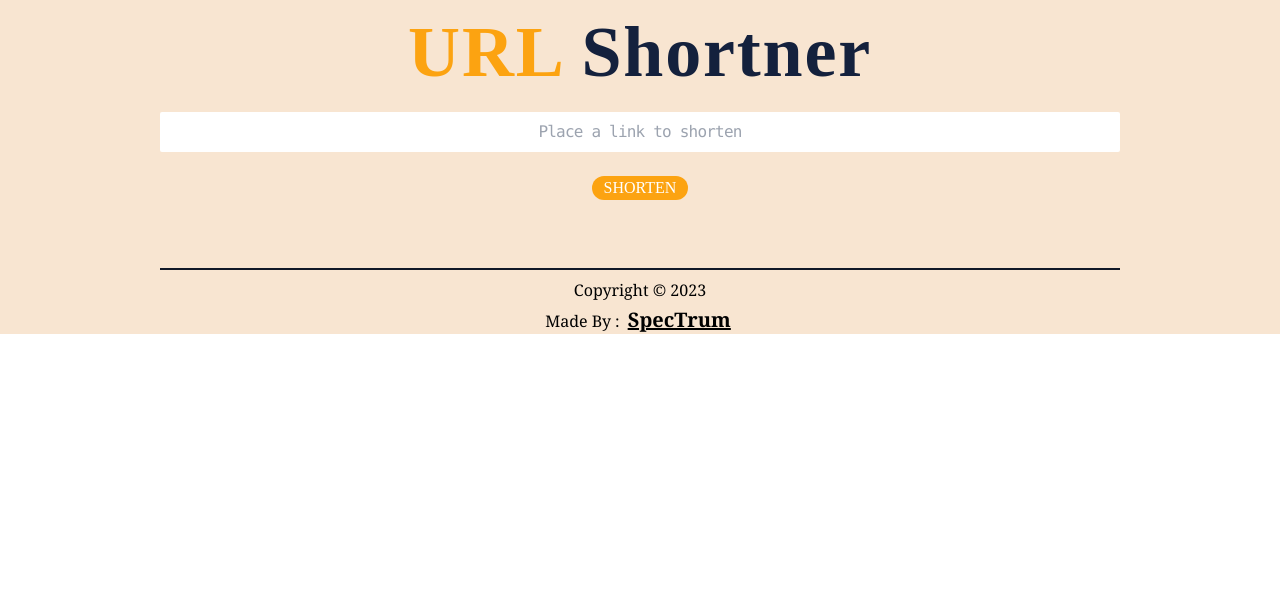
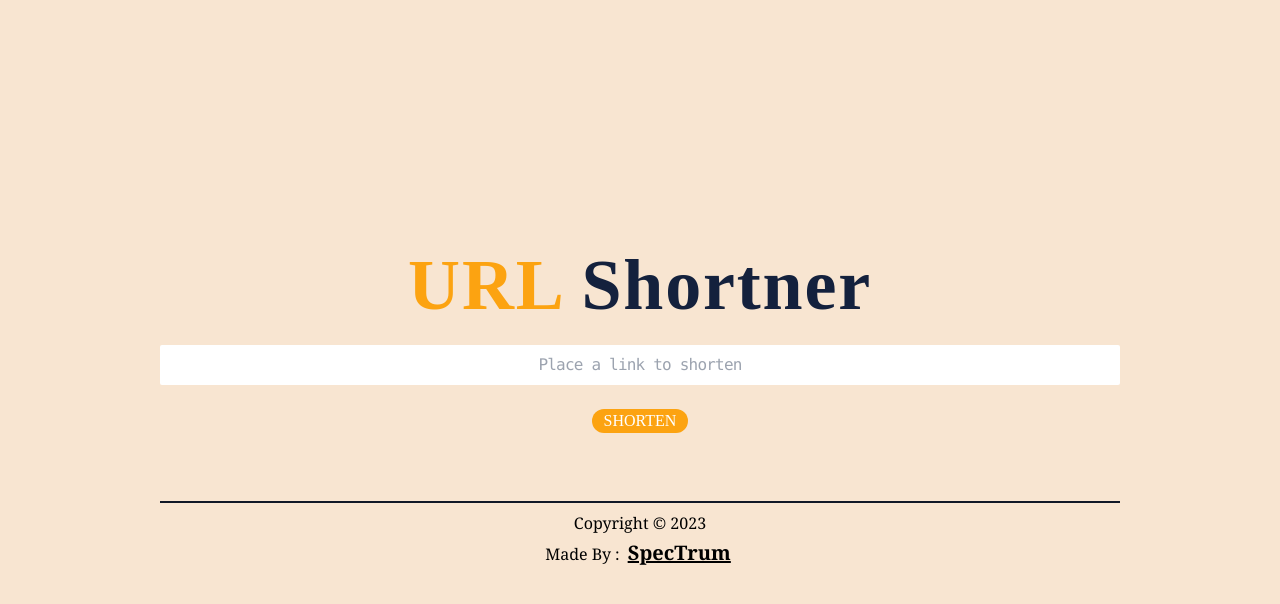
Before and after one commit to Annany2002/urlShortner, a React (Vite) app: page / in a window 1280 px wide. Shown: the top 604 px of the page. Built offline with nearby package versions, Linux system fonts and the light colour scheme; a web font is replaced by a local one.

Commit message:
some minor changes

```diff
--- a/src/App.jsx
+++ b/src/App.jsx
@@ -9,7 +9,7 @@ const App = () => {
   const [ data, setData ] = useState(JSON.parse(localStorage.getItem('data')) || [])
 
   return (
-    <div className='bg-[#f8e5d1] flex flex-col justify-center h-auto'>
+    <div className='bg-[#f8e5d1] flex flex-col justify-center h-auto min-h-screen'>
       <InputShortner
         setInputValue={setInputValue}
       />
--- a/src/InputShortner.jsx
+++ b/src/InputShortner.jsx
@@ -27,7 +27,7 @@ const InputShortner = ({ setInputValue }) => {
 			/>
 			<button
 				onClick={handleClick}
-				className="uppercase bg-[#fca311] text-white border-none outline-none px-3 rounded-xl my-4 hover:bg-orange-300 hover:text-gray-100 font-thin"
+				className="uppercase bg-[#fca311] text-white border-none outline-none px-3 rounded-xl my-4 hover:bg-orange-500 hover:text-gray-100 font-thin"
 			>shorten</button>
 		</div>
 	)
--- a/src/RecentLinks.jsx
+++ b/src/RecentLinks.jsx
@@ -26,7 +26,7 @@ export const RecentLinks = ({ data }) => {
               //   console.log('copied')
               // }}
             >
-              <button className="border-2 border-gray-600 px-2 rounded-md">
+              <button className="border-2 border-gray-900 font-mono tracking-wider bg-[#fca311] px-6 my-1 font-bold rounded-md">
                 Copy
               </button>
             </CopyToClipboard>
```
